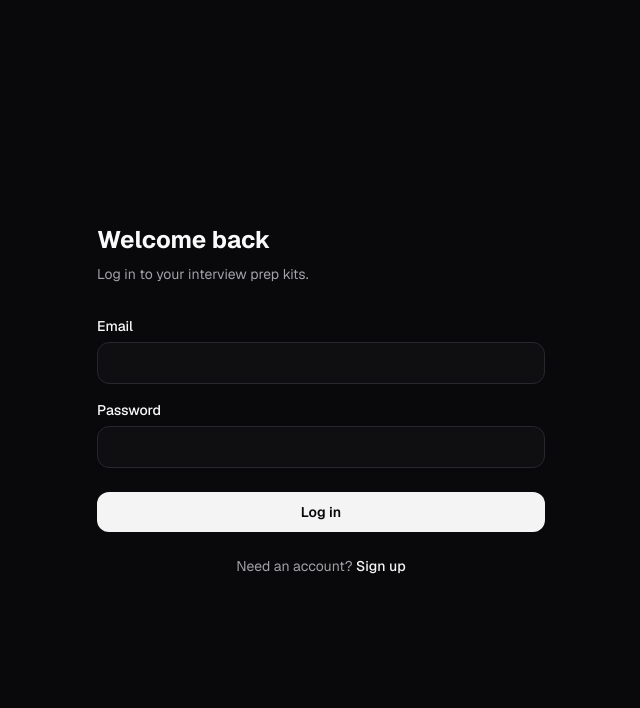
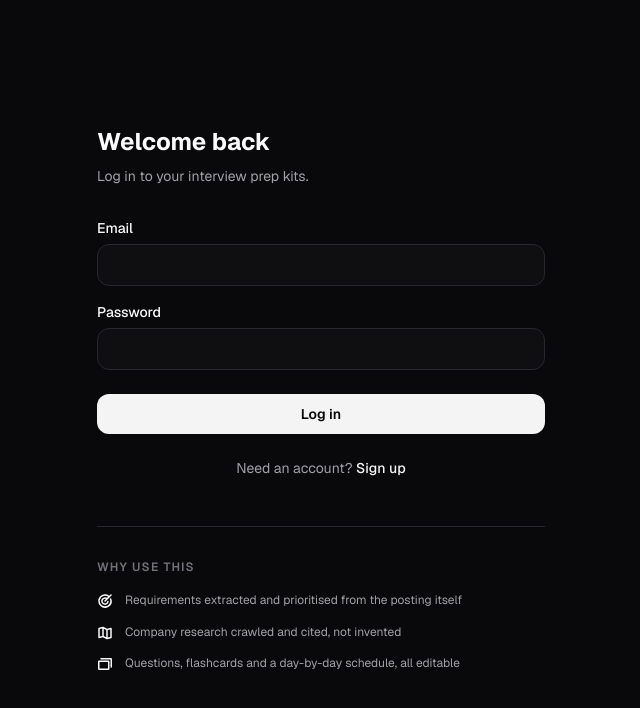
Before and after one commit to Priyanshu61900/interview-prep-kit, a Next.js app: page /login in a window 1280 px wide. Shown: the top 708 px of the page, without its empty margins (319-959 px from the left). Built offline with nearby package versions, Linux system fonts and the light colour scheme.

Commit message:
Restore pillar content below login form - single column layout

```diff
--- a/src/components/AuthLayout.tsx
+++ b/src/components/AuthLayout.tsx
@@ -30,6 +30,22 @@ export function AuthShell({ title, subtitle, children }: { title: string; subtit
           </div>
 
           {children}
+
+          <div className="mt-12 space-y-4 border-t border-[var(--color-border)] pt-8" style={{ animation: 'slide-up 500ms cubic-bezier(0.23, 1, 0.32, 1) 400ms forwards' }}>
+            <p className="text-xs font-semibold uppercase tracking-widest text-[var(--color-text-faint)]">Why use this</p>
+            <div className="space-y-3">
+              {PILLARS.map(({ icon: Icon, label }, i) => (
+                <div
+                  key={label}
+                  className="flex gap-3"
+                  style={{ animation: `slide-up 500ms cubic-bezier(0.23, 1, 0.32, 1) ${450 + i * 50}ms forwards` }}
+                >
+                  <Icon size={16} weight="bold" className="mt-0.5 shrink-0 text-[var(--color-text)]" aria-hidden="true" />
+                  <p className="text-xs leading-relaxed text-[var(--color-text-muted)]">{label}</p>
+                </div>
+              ))}
+            </div>
+          </div>
         </div>
       </div>
     </div>
```
